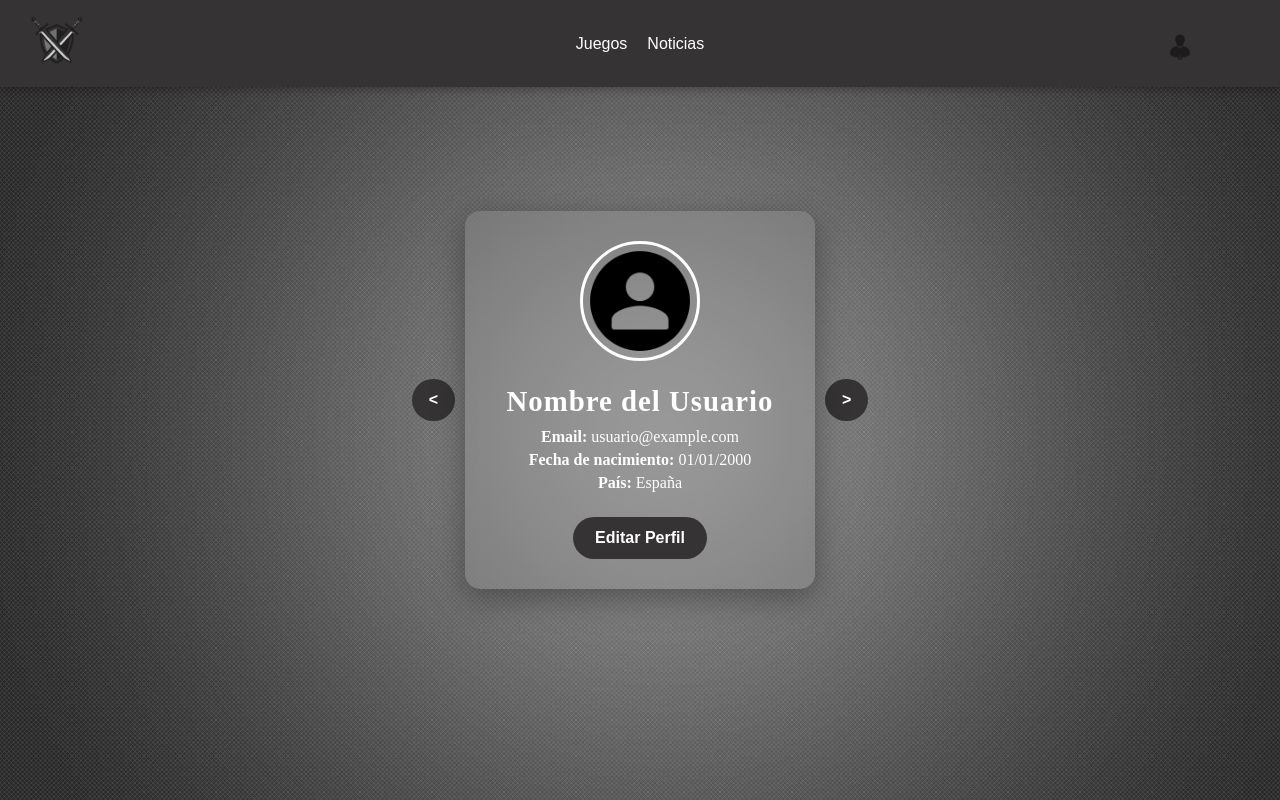
After one commit to icabrera6/SEGA, a Python web app: template templates/profile.html in a window 1280 px wide. The commit adds this page. Run offline with Jinja, Linux system fonts and the light colour scheme; the template is opened without the code that fills it, so the values that code supplies are empty.

Commit message:
Añadidas dos páginas mas a la web, una para añadir un nuevo usuario y otra para ver el perfil de un usuario. También se ha añadido una imagen de avatar y se han modificado los estilos CSS para que la web tenga un diseño más atractivo. Se ha añadido un archivo .DS_Store para evitar que se suba al repositorio.

```diff
--- a/static/css/styles.css
+++ b/static/css/styles.css
@@ -461,4 +461,127 @@ main {
     color: #353333;
 }
 
-/* */
+/* Profile */
+.profile-container {
+    display: flex;
+    justify-content: center;
+    align-items: center;
+    padding: 20px;
+    height: calc(100vh - 70px);
+    gap: 20px;
+}
+
+.profile-card-wrapper {
+    display: flex;
+    align-items: center;
+    gap: 10px;
+}
+
+.profile-card {
+    background: rgba(255, 255, 255, 0.1);
+    backdrop-filter: blur(10px);
+    -webkit-backdrop-filter: blur(10px);
+    border-radius: 15px;
+    box-shadow: 0 8px 32px rgba(0, 0, 0, 0.37);
+    padding: 30px;
+    text-align: center;
+    color: #ffffff;
+    width: 350px;
+}
+
+.profile-avatar {
+    width: 120px;
+    height: 120px;
+    border-radius: 50%;
+    margin-bottom: 20px;
+    border: 3px solid #ffffff;
+}
+
+.profile-card h2 {
+    font-size: 1.8rem;
+    margin-bottom: 10px;
+}
+
+.profile-card p {
+    font-size: 1rem;
+    margin: 5px 0;
+}
+
+.edit-profile-btn {
+    background-color: #353333;
+    color: #ffffff;
+    font-weight: 600;
+    border: none;
+    padding: 10px 20px;
+    cursor: pointer;
+    border-radius: 25px;
+    font-size: 16px;
+    border: 2px solid transparent;
+    transition: all 0.3s ease;
+    margin-top: 20px;
+}
+
+.edit-profile-btn:hover {
+    color: #353333;
+    background: rgba(255, 255, 255, 0.2);
+    border-color: #ffffff;
+}
+
+
+.profile-navigation {
+    display: flex;
+    justify-content: center;
+    gap: 20px;
+    margin-top: 20px;
+}
+
+.nav-btn {
+    background-color: #353333;
+    color: #ffffff;
+    font-weight: 600;
+    border: none;
+    padding: 10px 15px;
+    cursor: pointer;
+    border-radius: 25px;
+    font-size: 16px;
+    border: 2px solid transparent;
+    transition: all 0.3s ease;
+}
+
+.nav-btn:hover {
+    color: #353333;
+    background: rgba(255, 255, 255, 0.2);
+    border-color: #ffffff;
+}
+
+.prev-btn {
+    margin-right: auto;
+}
+
+.next-btn {
+    margin-left: auto;
+}
+
+/* Add Section */
+
+.add-container {
+    display: flex;
+    flex-direction: column;
+    gap: 30px;
+    margin-top: 20px;
+}
+
+.add-section {
+    padding: 20px;
+    border-radius: 15px;
+    background: rgba(255, 255, 255, 0.1);
+    backdrop-filter: blur(10px);
+    -webkit-backdrop-filter: blur(10px);
+    box-shadow: 0 8px 32px rgba(0, 0, 0, 0.37);
+    transition: transform 0.3s ease, box-shadow 0.3s ease;
+}
+
+.add-section:hover {
+    transform: translateY(-10px);
+    box-shadow: 0 12px 48px rgba(0, 0, 0, 0.5);
+}
--- /dev/null
+++ b/templates/profile.html
@@ -0,0 +1,43 @@
+<!DOCTYPE html>
+<html lang="es">
+<head>
+    <meta charset="UTF-8">
+    <meta name="viewport" content="width=device-width, initial-scale=1.0">
+    <link rel="icon" href="../static/img/logo.png" type="image">
+    <title>Gamers | Perfil</title>
+    <link rel="stylesheet" href="../static/css/styles.css">
+</head>
+<body>
+    <nav class="navbar">
+        <div class="logo">
+            <a href="./index.html">
+                <img src="../static/img/logo.png" alt="SEGA Logo" style="height: 50px;">
+            </a>
+        </div>
+        <div class="menu">
+            <a href="./games.html">Juegos</a>
+            <a href="./news.html">Noticias</a>
+        </div>
+        <div class="login-container">
+            <a href="./login.html" class="login">
+                <img src="../static/img/login.png" alt="Login" style="height: 40px; width: auto; position: relative; top: 5px;">
+            </a>
+        </div>
+    </nav>
+    <div style="height: 70px;"></div>
+    <main class="profile-container">
+        <div class="profile-card-wrapper">
+            <button class="nav-btn prev-btn"><</button>
+            <div class="profile-card">
+                <img src="../static/img/avatar.png" alt="Avatar" class="profile-avatar">
+                <h2>Nombre del Usuario</h2>
+                <p><strong>Email:</strong> usuario@example.com</p>
+                <p><strong>Fecha de nacimiento:</strong> 01/01/2000</p>
+                <p><strong>País:</strong> España</p>
+                <button class="edit-profile-btn">Editar Perfil</button>
+            </div>
+            <button class="nav-btn next-btn">></button>
+        </div>
+    </main>
+</body>
+</html>
```
Also changed, not shown: templates/add.html (added, +64 -0 lines), static/img/avatar.png (added), 2 other files.
